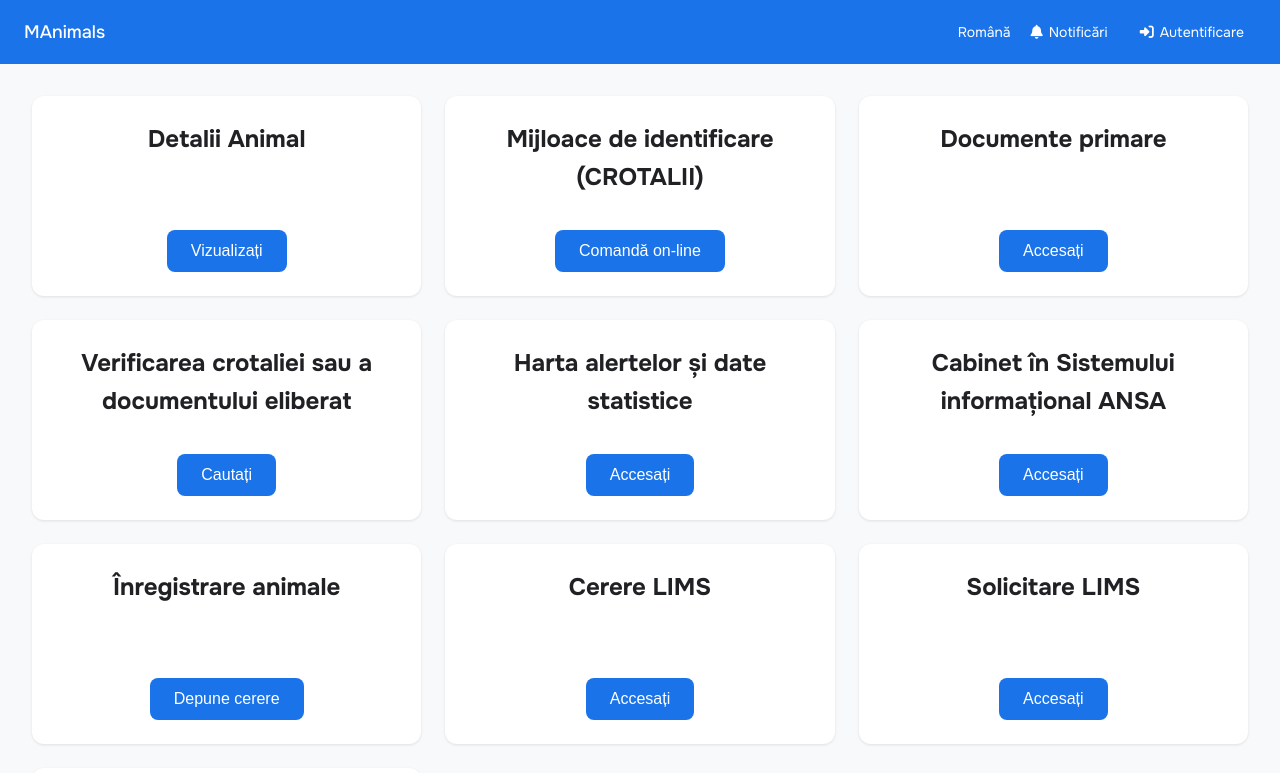
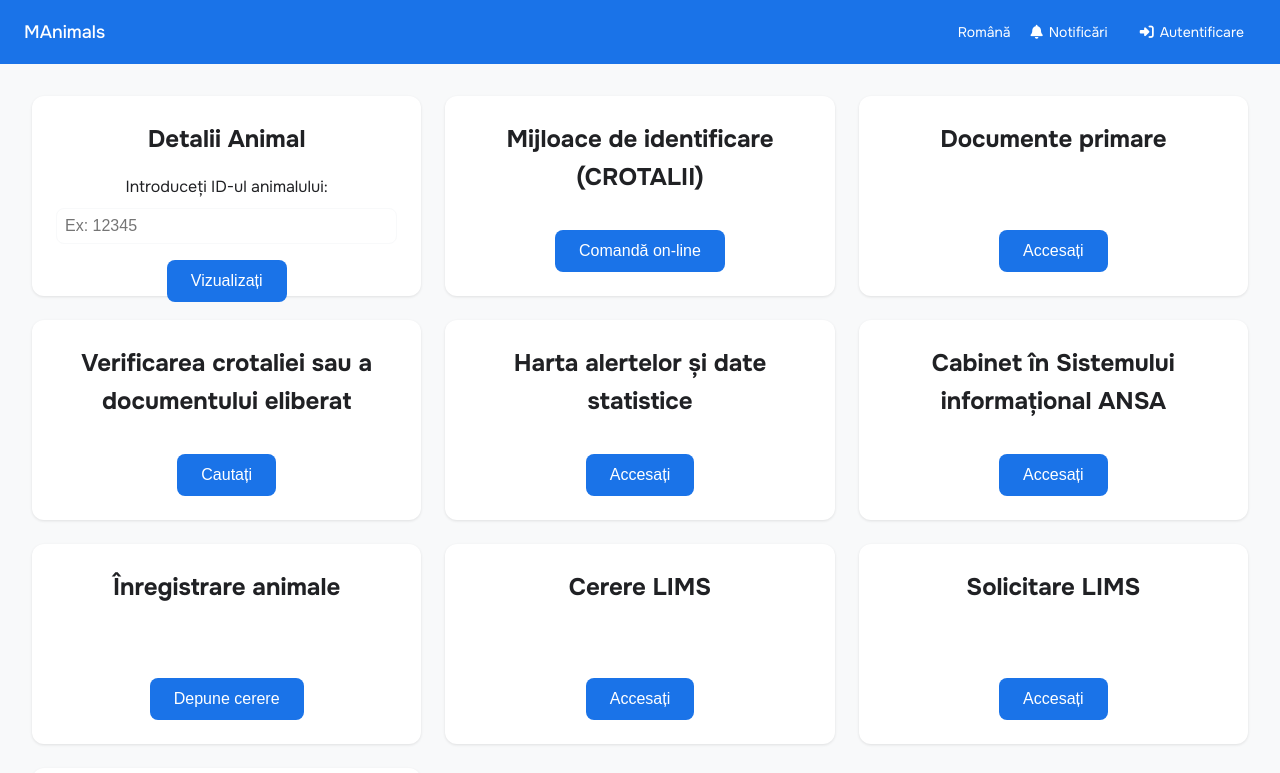
Before and after one commit to Slice277353/govtech, a Vue app: page / in a window 1280 px wide. Shown: the top 773 px of the page. Built offline with nearby package versions, Linux system fonts and the light colour scheme; sample sign-in values are in the browser's storage.

Commit message:
added input field

```diff
--- a/src/views/HomePage.vue
+++ b/src/views/HomePage.vue
@@ -1,13 +1,22 @@
 <template>
   <div class="home-page">
     <div class="cards-grid">
-      <!-- Move Detalii Animal to the first position -->
+      <!-- Detalii Animal card with input field -->
       <div class="card" @click="goToAnimalDetails">
         <h2>Detalii Animal</h2>
-        <button class="card-button">Vizualizați</button>
+        <label for="animal-id" class="input-label">Introduceți ID-ul animalului:</label>
+        <input
+          id="animal-id"
+          type="text"
+          v-model="animalId"
+          class="input-field"
+          placeholder="Ex: 12345"
+          @click.stop
+        />
+        <button class="card-button" @click.stop="goToAnimalDetails">Vizualizați</button>
       </div>
 
-      <!-- Move Mijloace de identificare (CROTALII) to the second position -->
+      <!-- Mijloace de identificare (CROTALII) card -->
       <div class="card" @click="goToAuth">
         <h2>Mijloace de identificare (CROTALII)</h2>
         <button class="card-button">Comandă on-line</button>
@@ -60,6 +69,11 @@
 <script>
 export default {
   name: 'HomePage',
+  data() {
+    return {
+      animalId: '' // Bind this to the input field
+    };
+  },
   methods: {
     goToAuth() {
       this.$router.push('/login');
@@ -68,10 +82,11 @@ export default {
       this.$router.push('/admin-panel');
     },
     goToAnimalDetails() {
+      console.log(`Navigating to animal details with ID: ${this.animalId}`);
       this.$router.push('/animal-details');
     }
   }
-}
+};
 </script>
 
 <style scoped>
@@ -130,6 +145,23 @@ export default {
   background-color: #1557b0;
 }
 
+/* Add styles for the input field and label */
+.input-label {
+  display: block;
+  margin-bottom: 8px;
+  font-size: 1rem;
+  color: var(--text-dark);
+}
+
+.input-field {
+  width: 100%;
+  padding: 8px;
+  margin-bottom: 16px;
+  border: 1px solid var(--light-gray);
+  border-radius: var(--radius-sm);
+  font-size: 1rem;
+}
+
 @media (max-width: 768px) {
   .home-page {
     padding: 16px;
```
